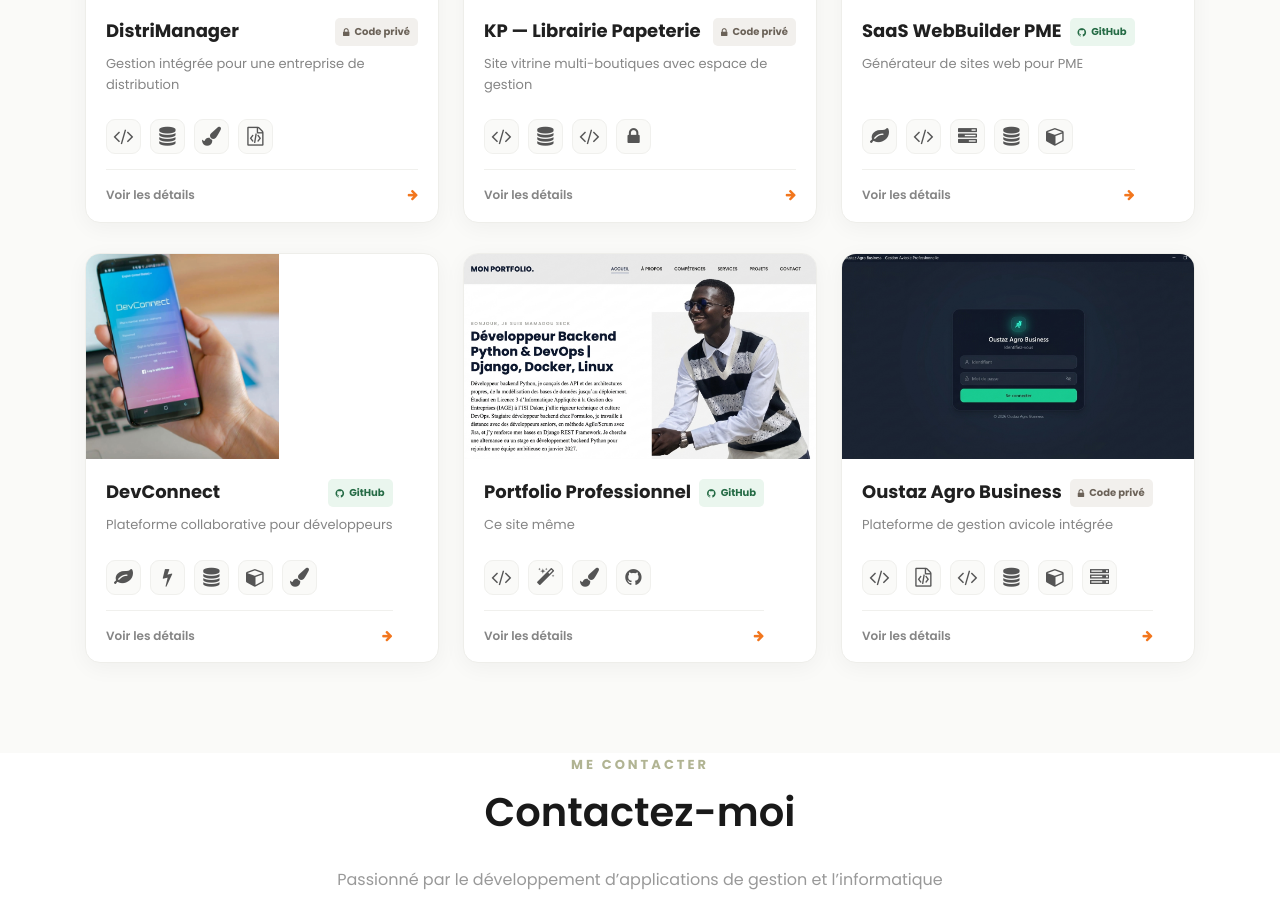
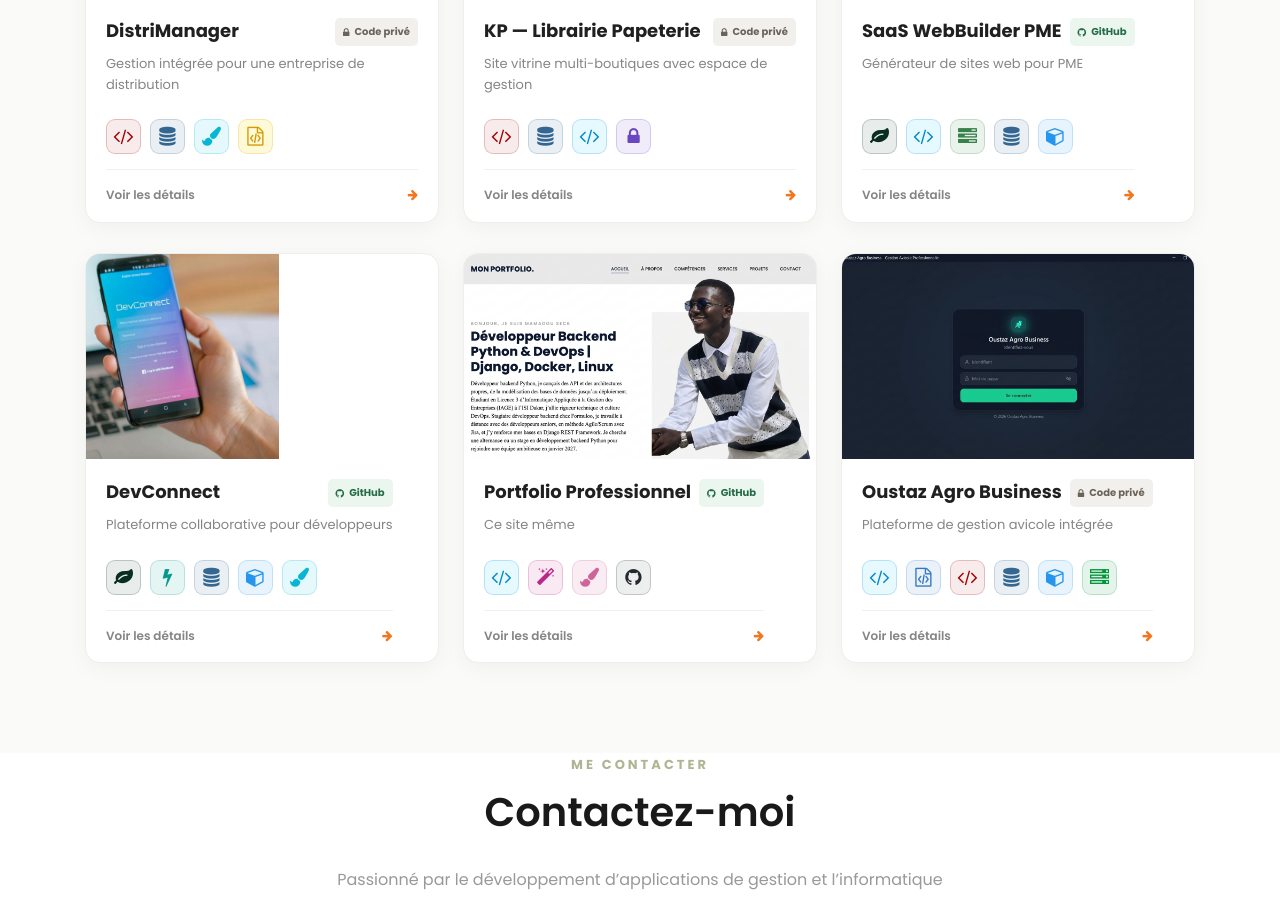
Before and after one commit to Webbymamadou/mon_portofolio, a React (Vite) app: page / in a window 1280 px wide. Shown: the part 8266-9165 px from the top of the page. Built offline with nearby package versions, Linux system fonts and the light colour scheme.

Commit message:
style: colorisation des icones de technologies dans les projets

```diff
--- a/src/components/Projects.jsx
+++ b/src/components/Projects.jsx
@@ -95,21 +95,22 @@ const PROJECTS = [
  * déjà chargé dans le index.html du projet.
  */
 const TECH_ICONS = {
-  'Django REST Framework': { icon: 'fa-code', short: 'DRF' },
-  Django: { icon: 'fa-leaf', short: 'Dj' },
-  PostgreSQL: { icon: 'fa-database', short: 'PG' },
-  'Tailwind CSS': { icon: 'fa-paint-brush', short: 'TW' },
-  JavaScript: { icon: 'fa-file-code-o', short: 'JS' },
-  React: { icon: 'fa-code', short: 'R' },
-  JWT: { icon: 'fa-lock', short: 'JWT' },
-  Celery: { icon: 'fa-tasks', short: 'Ce' },
-  Docker: { icon: 'fa-cube', short: 'D' },
-  FastAPI: { icon: 'fa-bolt', short: 'FA' },
-  'Framer Motion': { icon: 'fa-magic', short: 'FM' },
-  Sass: { icon: 'fa-paint-brush', short: 'Sa' },
-  'GitHub Actions': { icon: 'fa-github', short: 'GH' },
-  TypeScript: { icon: 'fa-file-code-o', short: 'TS' },
-  Nginx: { icon: 'fa-server', short: 'N' },
+  'Django REST Framework': { icon: 'fa-code', short: 'DRF', color: '#a30000', bg: 'rgba(163, 0, 0, 0.08)' },
+  Django: { icon: 'fa-leaf', short: 'Dj', color: '#092e20', bg: 'rgba(9, 46, 32, 0.09)' },
+  PostgreSQL: { icon: 'fa-database', short: 'PG', color: '#336791', bg: 'rgba(51, 103, 145, 0.1)' },
+  'Tailwind CSS': { icon: 'fa-paint-brush', short: 'TW', color: '#06b6d4', bg: 'rgba(6, 182, 212, 0.1)' },
+  JavaScript: { icon: 'fa-file-code-o', short: 'JS', color: '#d49a00', bg: 'rgba(247, 223, 30, 0.18)' },
+  React: { icon: 'fa-code', short: 'R', color: '#0088cc', bg: 'rgba(97, 218, 251, 0.16)' },
+  JWT: { icon: 'fa-lock', short: 'JWT', color: '#6b46c1', bg: 'rgba(107, 70, 193, 0.1)' },
+  Celery: { icon: 'fa-tasks', short: 'Ce', color: '#37814a', bg: 'rgba(55, 129, 74, 0.1)' },
+  Docker: { icon: 'fa-cube', short: 'D', color: '#2496ed', bg: 'rgba(36, 150, 237, 0.1)' },
+  FastAPI: { icon: 'fa-bolt', short: 'FA', color: '#05998b', bg: 'rgba(5, 153, 139, 0.1)' },
+  'Framer Motion': { icon: 'fa-magic', short: 'FM', color: '#bb2689', bg: 'rgba(187, 38, 137, 0.1)' },
+  Sass: { icon: 'fa-paint-brush', short: 'Sa', color: '#cf649a', bg: 'rgba(207, 100, 154, 0.12)' },
+  'GitHub Actions': { icon: 'fa-github', short: 'GH', color: '#24292e', bg: 'rgba(36, 41, 46, 0.08)' },
+  TypeScript: { icon: 'fa-file-code-o', short: 'TS', color: '#3178c6', bg: 'rgba(49, 120, 198, 0.1)' },
+  Nginx: { icon: 'fa-server', short: 'N', color: '#009639', bg: 'rgba(0, 150, 57, 0.1)' },
+  Python: { icon: 'fa-code', short: 'Py', color: '#3776ab', bg: 'rgba(55, 118, 171, 0.1)' },
 };
 
 function TechIcons({ technologies = [] }) {
@@ -119,16 +120,23 @@ function TechIcons({ technologies = [] }) {
         const tech = TECH_ICONS[technology] || {
           icon: 'fa-code',
           short: technology.slice(0, 2),
+          color: '#555555',
+          bg: '#fafaf8',
         };
 
         return (
           <span
             key={technology}
             className="project-tech-icon"
+            style={{
+              color: tech.color,
+              backgroundColor: tech.bg || '#fafaf8',
+              borderColor: tech.color ? `${tech.color}35` : '#f0f0ed',
+            }}
             title={technology}
             aria-label={technology}
           >
-            <i className={`fa ${tech.icon}`} aria-hidden="true" />
+            <i className={`fa ${tech.icon}`} aria-hidden="true" style={{ color: tech.color }} />
             <span className="project-tech-tooltip">{technology}</span>
           </span>
         );
@@ -554,8 +562,12 @@ export default function Projects() {
         }
 
         .projects-modern .project-card:hover .project-tech-icon {
-          background: #fff;
           transform: translateY(-2px);
+          box-shadow: 0 4px 10px rgba(0, 0, 0, 0.06);
+        }
+
+        .projects-modern .project-tech-icon:hover {
+          filter: brightness(0.94);
         }
 
         .projects-modern .project-tech-tooltip {
```
